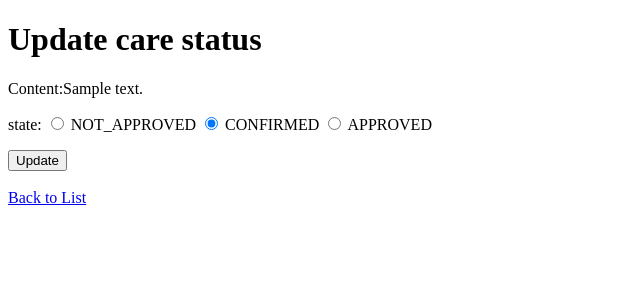
After one commit to kyj15678/ONSEMI, a Django app: page /care/care/list/status/update/1/ in a window 1280 px wide. The commit adds this page. Shown: the top 300 px of the page, without its empty margins (0-640 px from the left). Run offline with Django 5.2, Linux system fonts and the light colour scheme; tables that the repository leaves empty hold one stand-in row (values such as "Sample post").

Commit message:
feat: 봉사자 care_state 수정 기능 추가

```diff
--- a/care_app/models.py
+++ b/care_app/models.py
@@ -1,6 +1,6 @@
 from django.db import models
 from auth_app.models import User
-
+from django.utils import timezone
 # Create your models here.
 
 
@@ -24,7 +24,7 @@ class Senior(models.Model):
 
 class Care(models.Model):
     care_type = models.CharField(max_length=100)  # SHOP, VISIT
-    datetime = models.DateTimeField(auto_now=True)
+    datetime = models.DateTimeField(default=timezone.now)
     title = models.CharField(max_length=200, blank=True, null=True)
     content = models.TextField(blank=True, null=True)
     user_id = models.ForeignKey(User, on_delete=models.CASCADE, db_column="user_id")
--- a/care_app/templates/care_app/update_senior.html
+++ b/care_app/templates/care_app/update_senior.html
@@ -40,6 +40,6 @@
     </form>
 
     <br>
-    <a href='/care/list/senior/'>Back to List</a>
+    <a href='/care/senior/list/'>Back to List</a>
 </body>
 </html>
--- /dev/null
+++ b/care_app/templates/care_app/volunteer_care_status_update.html
@@ -0,0 +1,30 @@
+<!DOCTYPE html>
+<html lang="ko">
+<head>
+    <meta charset="UTF-8">
+    <title>Update Senior</title>
+</head>
+<body>
+    <h1>Update care status</h1>
+
+    <form method="post">
+        {% csrf_token %}
+        <p>
+            <label for="cotent">Content:{{ care.content }}</label>
+        </p>
+        <p>
+            <label for="state">state:</label>
+            <input type="radio" id="NOT_APPROVED" name="state" value="NOT_APPROVED" {% if care.care_state == 'NOT_APPROVED' %}checked{% endif %}>
+            <label for="NOT_APPROVED">NOT_APPROVED</label>
+            <input type="radio" id="CONFIRMED" name="state" value="CONFIRMED" {% if care.care_state == 'CONFIRMED' %}checked{% endif %}>
+            <label for="CONFIRMED">CONFIRMED</label>
+            <input type="radio" id="APPROVED" name="state" value="APPROVED" {% if scare.care_state == 'APPROVED' %}checked{% endif %}>
+            <label for="APPROVED">APPROVED</label>
+        </p>
+        <button type="submit">Update</button>
+    </form>
+
+    <br>
+    <a href='/care/care/list/'>Back to List</a>
+</body>
+</html>
--- a/care_app/urls.py
+++ b/care_app/urls.py
@@ -10,6 +10,7 @@ urlpatterns = [
     path("care/detail/<int:care_id>/", family_post_views.show_one_care),
     path("my-cares/", UserCareListView.as_view(), name="user_care_list"),
     path("senior/update/<int:id>/", family_post_views.update_senior),
-    path("list/senior/", family_list_views.list_senior),
+    path("senior/list/", family_list_views.list_senior),
     path("care/list/", volunteer_list_views.care_list),
+    path("care/list/status/update/<int:care_id>/", volunteer_list_views.status_update),
 ]
--- a/care_app/views/family_post_views.py
+++ b/care_app/views/family_post_views.py
@@ -57,7 +57,7 @@ def add_care(request):
         user_senior = Senior.objects.get(pk=senior)
         care.seniors.add(user_senior)
 
-        return redirect("/")
+        return redirect("/care/care/list/")
 
 
 def show_one_care(request, care_id):
@@ -126,7 +126,7 @@ def add_senior(request):
 
         senior.save()
 
-        return redirect("/care/list/senior/")
+        return redirect("/care/senior/list/")
 
 
 # @login_required
@@ -144,7 +144,7 @@ def update_senior(request, id):
 
 
         senior.save()
-        return redirect('/care/list/senior/')
+        return redirect('/care/senior/list/')
 
     context = {
         'senior': senior
--- a/care_app/views/volunteer_list_views.py
+++ b/care_app/views/volunteer_list_views.py
@@ -1,4 +1,4 @@
-from django.shortcuts import render
+from django.shortcuts import render,  redirect, get_object_or_404
 
 # Create your views here.
 
@@ -54,3 +54,18 @@ def care_list(request):
     }
 
     return render(request, "care_app/volunteer_care_list.html", context)
+
+
+def status_update(request, care_id):
+    care = get_object_or_404(Care, id=care_id)
+
+    if request.method == 'POST':
+        care.care_state = request.POST.get('state')
+        care.save()
+        return redirect('/care/care/list/')
+
+    context = {
+        'care': care
+    }
+
+    return render(request, "care_app/volunteer_care_status_update.html", context)
--- a/config/settings.py
+++ b/config/settings.py
@@ -109,9 +109,9 @@ AUTH_PASSWORD_VALIDATORS = [
 # Internationalization
 # https://docs.djangoproject.com/en/5.0/topics/i18n/
 
-LANGUAGE_CODE = "en-us"
+LANGUAGE_CODE = "ko"
 
-TIME_ZONE = "UTC"
+TIME_ZONE = "Asia/Seoul"
 
 USE_I18N = True
 
```
Also changed, not shown: care_app/templates/care_app/volunteer_care_list.html (+8 -1 lines).
